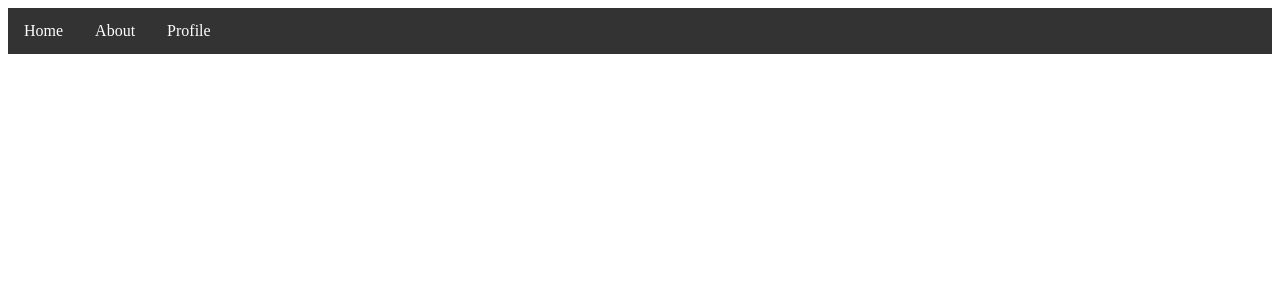
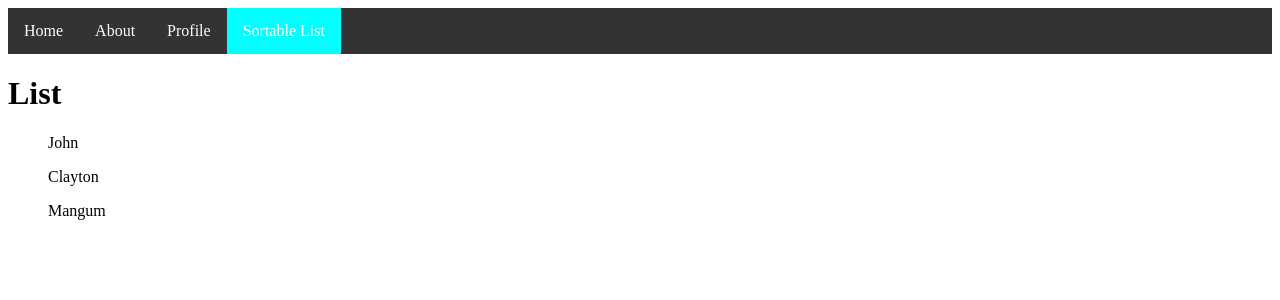
Before and after one commit to TrinitasAccounting/Small_Project_Components, a React (Create React App) app in the folder client/: page /sortablelist in a window 1280 px wide. Before the commit this address had no page. Shown: the top 300 px of the page. Built offline with nearby package versions, Linux system fonts and the light colour scheme.

Commit message:
set up package.json and setting up the initial list we will drag and drop with

```diff
--- a/client/package.json
+++ b/client/package.json
@@ -8,6 +8,9 @@
     "@testing-library/react": "^13.4.0",
     "@testing-library/user-event": "^13.5.0",
     "react": "^18.2.0",
+    "react-beautiful-dnd": "^13.1.1",
+    "react-dnd": "^16.0.1",
+    "react-dnd-html5-backend": "^16.0.1",
     "react-dom": "^18.2.0",
     "react-router-dom": "^6.23.1",
     "react-scripts": "5.0.1",
--- a/client/src/components/App.js
+++ b/client/src/components/App.js
@@ -11,6 +11,7 @@ import { BrowserRouter as Router, Routes } from "react-router-dom";
 import AboutPage from "./Navbar/AboutPage";
 import ProfilePage from "./Navbar/ProfilePage";
 import HomePage from "./Navbar/HomePage";
+import SortableListPage from "./Navbar/SortableListPage";
 
 
 
@@ -85,6 +86,10 @@ function App() {
             path="/profile"
             element={<ProfilePage />}
           />
+          <Route
+            path="/sortablelist"
+            element={<SortableListPage />}
+          />
         </Routes>
       </Router>
       {/* <h1>Project Client</h1>; */}
--- a/client/src/components/Navbar/Navbar.js
+++ b/client/src/components/Navbar/Navbar.js
@@ -16,6 +16,7 @@ const Navbar = () => {
             <NavLink to="/" className="navlinks">Home</NavLink>
             <NavLink to="/about" className="navlinks">About</NavLink>
             <NavLink to="/profile" className="navlinks">Profile</NavLink>
+            <NavLink to="/sortablelist" className="navlinks">Sortable List</NavLink>
         </div>
     )
 }
--- /dev/null
+++ b/client/src/components/Navbar/SortableListPage.js
@@ -0,0 +1,67 @@
+
+import React, { useRef, useState } from 'react';
+// import { DragDropContext, Droppable, Draggable } from 'react-beautiful-dnd';
+
+
+
+const SortableListPage = () => {
+
+    const [people, setPeople] = useState([
+        { id: '1', name: 'John', content: 'Item 1' },
+        { id: '2', name: 'Clayton', content: 'Item 2' },
+        { id: '3', name: 'Mangum', content: 'Item 3' },
+    ]);
+
+    // const handleOnDragEnd = (result) => {
+    //     if (!result.destination) return;
+
+    //     const newItems = Array.from(items)
+    //     const [reorderedItem] = newItems.splice(result.source.index, 1);
+    //     newItems.splice(result.destination.index, 0, reorderedItem)
+
+    //     setItems(newItems);
+
+    // }
+
+
+
+
+    return (
+        // <DragDropContext onDragEnd={handleOnDragEnd}>
+        //     <Droppable droppableId="list">
+        //         {(provided) => (
+        //             <ul {...provided.droppableProps} ref={provided.innerRef}>
+        //                 {items.map((item, index) => (
+        //                     <Draggable key={item.id} draggableId={item.id} index={index}>
+        //                         {(provided) => (
+        //                             <li
+        //                                 {...provided.draggableProps}
+        //                                 {...provided.dragHandleProps}
+        //                                 ref={provided.innerRef}
+        //                             >
+        //                                 {item.content}
+        //                             </li>
+        //                         )}
+        //                     </Draggable>
+        //                 ))}
+        //                 {provided.placeholder}
+        //             </ul>
+        //         )}
+        //     </Droppable>
+        // </DragDropContext>
+        // );
+
+        <>
+            <h1>List</h1>
+            {people.map((person) => {
+                return (
+                    <ul>{person.name}</ul>
+                )
+            })}
+
+        </>
+    )
+
+}
+
+export default SortableListPage;
```
